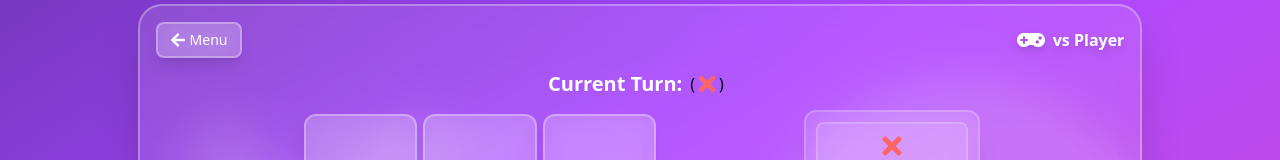
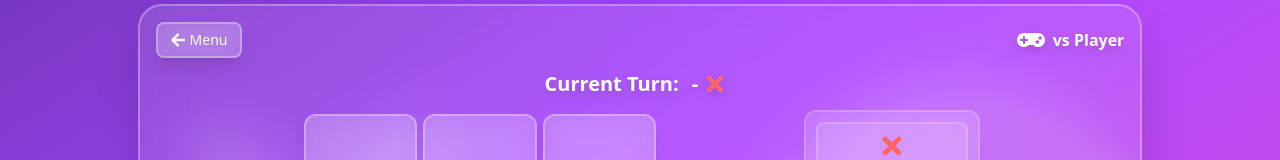
Before and after one commit to Suraj-Sangale/tic-tac-toe, a Next.js app: page / in a window 1280 px wide. Both pictures are taken after a click on the button "Play vs Player". Shown: the part 124-284 px from the top of the page. Built offline with nearby package versions, Linux system fonts and the light colour scheme; no server answers.

Commit message:
class name changes for style

```diff
--- a/components/TicTacToe/ticTacToeHome.tsx
+++ b/components/TicTacToe/ticTacToeHome.tsx
@@ -504,23 +504,23 @@ export const TicTacToeHome = ({ parentRoom = "" }) => {
             </h2>
 
           </div>
-          {!winner && <span className="flex items-center justify-center gap-1 sm:gap-2 flex-wrap mb-3">
-            <span className="text-xl sm:text-xl text-white font-extrabold ">Current Turn:</span>
+          {!winner && <span className="flex items-center justify-center gap-1 sm:gap-2 flex-wrap mb-3 text-xl sm:text-xl text-white font-bold drop-shadow-lg">
+            <span className=" ">Current Turn:</span>
             <span className="flex items-center">
               {gameMode === "online" && onlineRoomData && (
-                <span className="text-xl ml-1 opacity-70">
+                <span className="">
                   {onlineRoomData.playerSymbol === (isXNext ? "X" : "O")
                     ? "Your Turn"
                     : "Opponent's Turn"}
                 </span>
-              )}
-              (
+              )} &nbsp;-&nbsp;
+              {/* ( */}
               {isXNext ? (
                 <FaTimes className="w-5 h-5 sm:w-6 sm:h-6 text-red-400" />
               ) : (
                 <FaCircle className="w-5 h-5 sm:w-6 sm:h-6 text-blue-400" />
               )}
-              )
+              {/* ) */}
             </span>
             <span className="text-sm sm:text-base">
               {/* {isXNext ? "X" : "O"} */}
```
